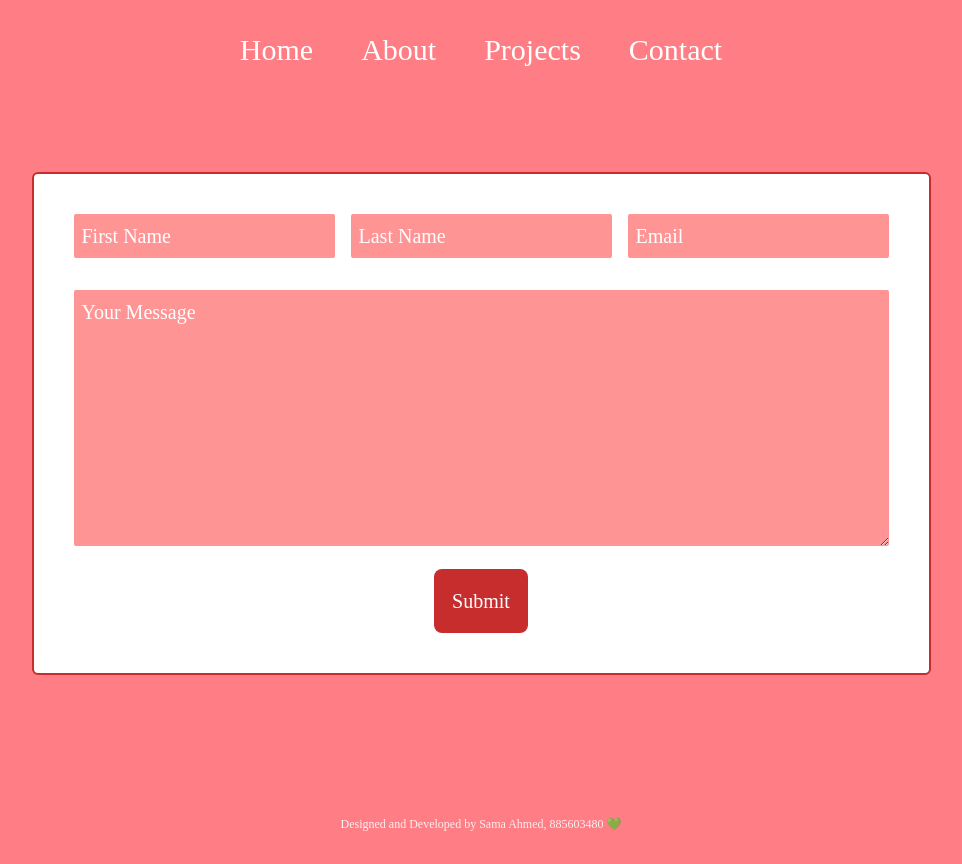
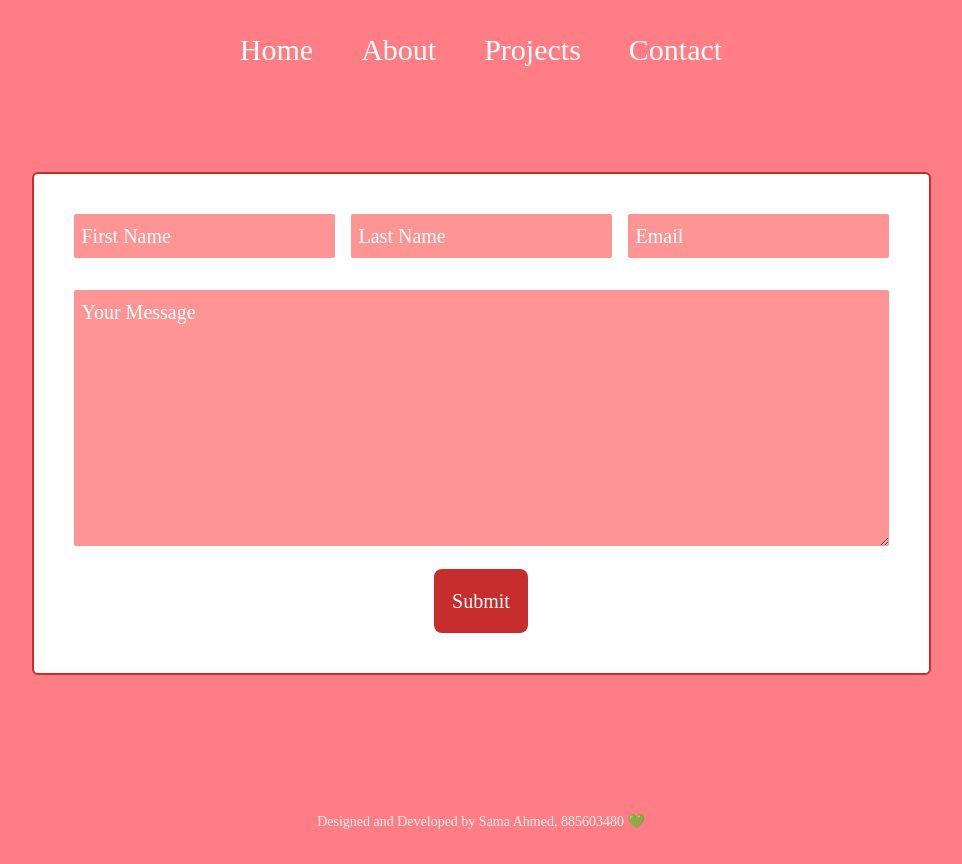
Before and after one commit to 26samaahmed/cs349-final-project, a React (Vite) app in the folder personal-portfolio/: page /contact in a window 1280 px wide. Shown: the whole page, without its empty margins (159-1121 px from the left). Built offline with nearby package versions, Linux system fonts and the light colour scheme; a web font is replaced by a local one.

Commit message:
fix footer size

```diff
--- a/personal-portfolio/src/components/Footer.jsx
+++ b/personal-portfolio/src/components/Footer.jsx
@@ -1,6 +1,6 @@
 function Footer() {
   return (
-    <footer className="text-center text-xs md:text-md">
+    <footer className="text-center text-sm md:text-md">
       <p>Designed and Developed by Sama Ahmed, 885603480 💚</p>
     </footer>
   );
```
